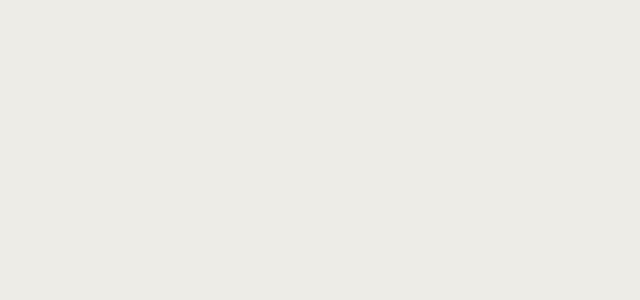
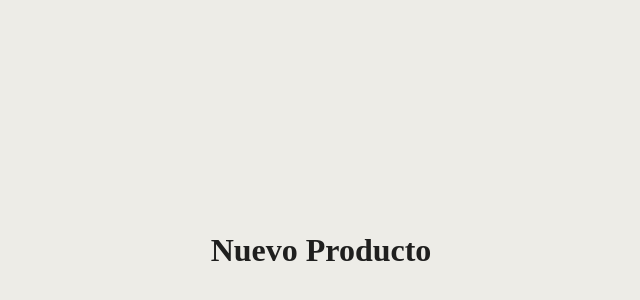
Before and after one commit to Alcolabs-Agency/ClientFront, a React (Vite) app in the folder clientFront/: page /createProduct in a window 1280 px wide. Before the commit this address had no page. Shown: the part 150-450 px from the top of the page, without its empty margins (319-959 px from the left). Built offline with nearby package versions, Linux system fonts and the light colour scheme.

Commit message:
CreateProduct

```diff
--- a/clientFront/src/App.jsx
+++ b/clientFront/src/App.jsx
@@ -2,12 +2,14 @@ import React from "react";
 import { BrowserRouter as Router, Routes, Route } from "react-router-dom";
 import "./App.css";
 import Home from "./pages/Home";
+import CreateProduct from "./pages/CreateProduct";
 
 function App() {
   return (
     <Router>
       <Routes>
         <Route path="/" element={<Home />} />
+        <Route path="/createProduct" element={<CreateProduct />} />
       </Routes>
     </Router>
   );
--- /dev/null
+++ b/clientFront/src/pages/CreateProduct.jsx
@@ -0,0 +1,3 @@
+export default function CreateProduct() {
+  return <h1>Nuevo Producto</h1>;
+}
```
Also changed, not shown: clientFront/src/pages/CreateProduct.module.css (added).
